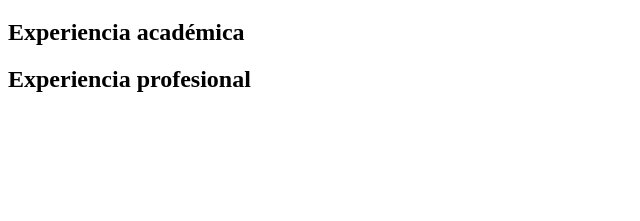
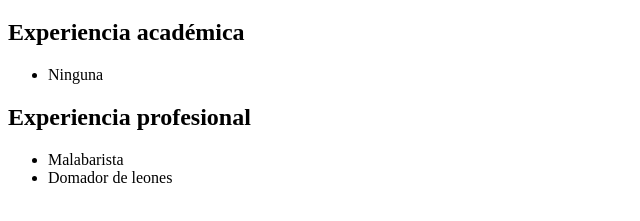
Before and after one commit to anxonegreira7/pagina_cv, a plain HTML site: page index.html in a window 1280 px wide. Shown: the part 61-282 px from the top of the page, without its empty margins (0-640 px from the left). Drawn offline with Linux system fonts and the light colour scheme.

Commit message:
Añadir contenido a la página

```diff
--- a/index.html
+++ b/index.html
@@ -4,6 +4,7 @@
     <meta charset="UTF-8">
     <meta name="viewport" content="width=device-width, initial-scale=1.0">
     <title>Document</title>
+    <link rel="stylesheet" href="style.css">
 </head>
 <body>
 
@@ -11,10 +12,18 @@
 
     <div>
         <h2>Experiencia académica</h2>
+        <ul>
+            <li>Ninguna</li>
+        </ul>
     </div>
 
     <div>
         <h2>Experiencia profesional</h2>
+        <ul>
+            <li>Malabarista</li>
+            <li>Domador de leones</li>
+        </ul>
+    </div>
     </div>
 
 </body>
```
